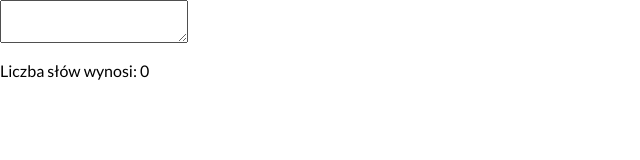
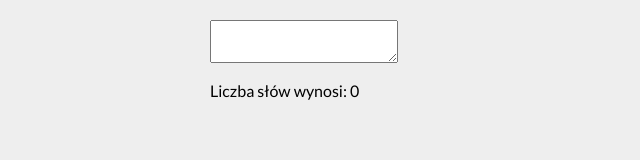
Before and after one commit to xxFino/Character-counter, a plain HTML site: page index.html in a window 1280 px wide. Shown: the whole page, without its empty margins (0-640 px from the left). Drawn offline with nearby package versions, Linux system fonts and the light colour scheme.

Commit message:
added containter with css styles

```diff
--- /dev/null
+++ b/css/containter.css
@@ -0,0 +1,6 @@
+.container {
+    max-width: 900px;
+    margin:0 auto;
+    padding: 20px;
+    background-color: #eee
+}
--- a/index.html
+++ b/index.html
@@ -6,6 +6,7 @@
     <meta name="viewport" content="width=device-width, initial-scale=1.0">
     <title>Characters counter</title>
     <link href="css/style.css" rel="stylesheet">
+    <link href="css/containter.css" rel="stylesheet">
     <script defer src="js/script.js"></script>
     <link rel="preconnect" href="https://fonts.googleapis.com">
     <link rel="preconnect" href="https://fonts.gstatic.com" crossorigin>
@@ -16,7 +17,7 @@
         crossorigin="anonymous" referrerpolicy="no-referrer" />
 </head>
 
-<body>
+<body class="container">
     <form class="js-form">
         <textarea class="js-input"></textarea>
         <p>Liczba słów wynosi: <span class="js-output">0</span></p>
```
